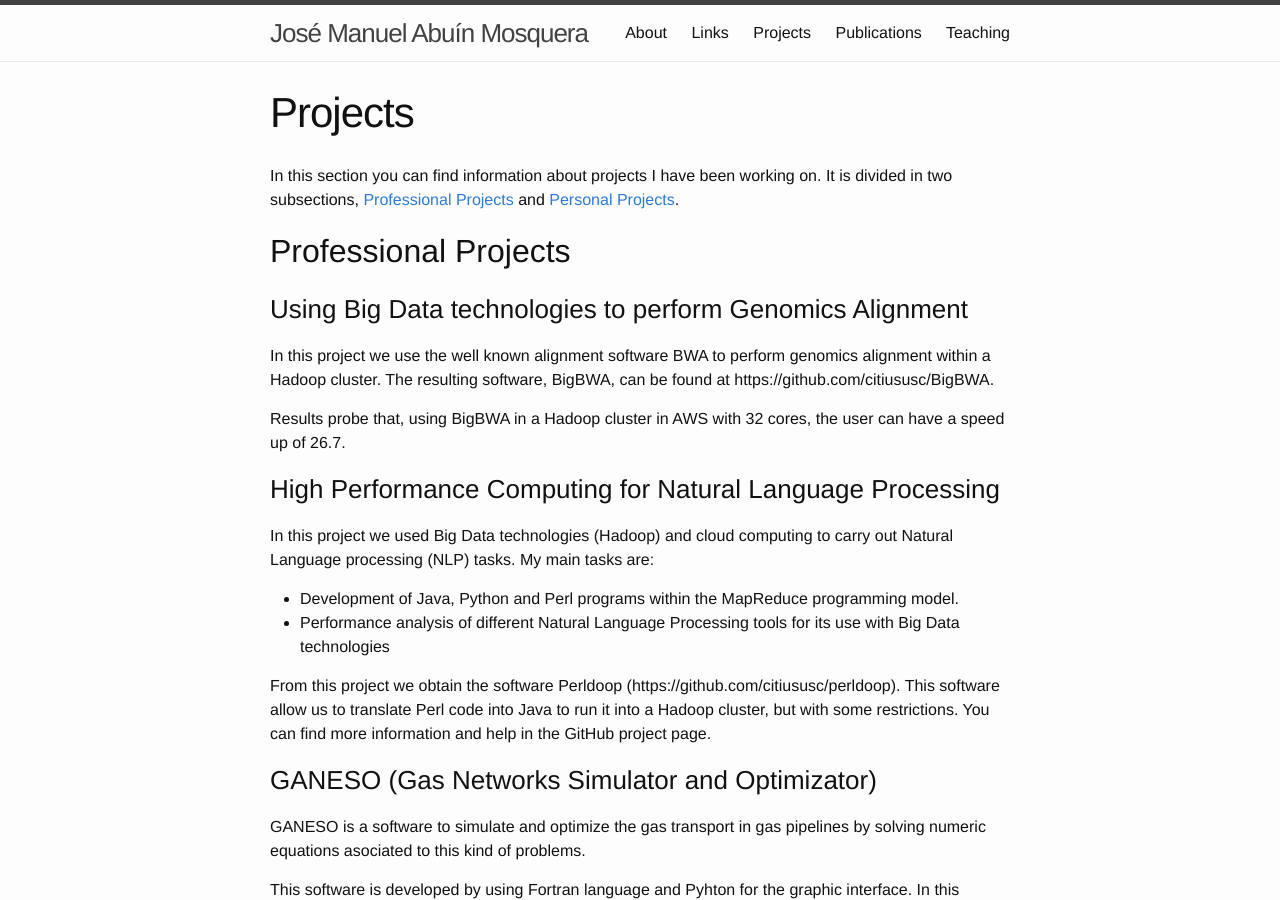
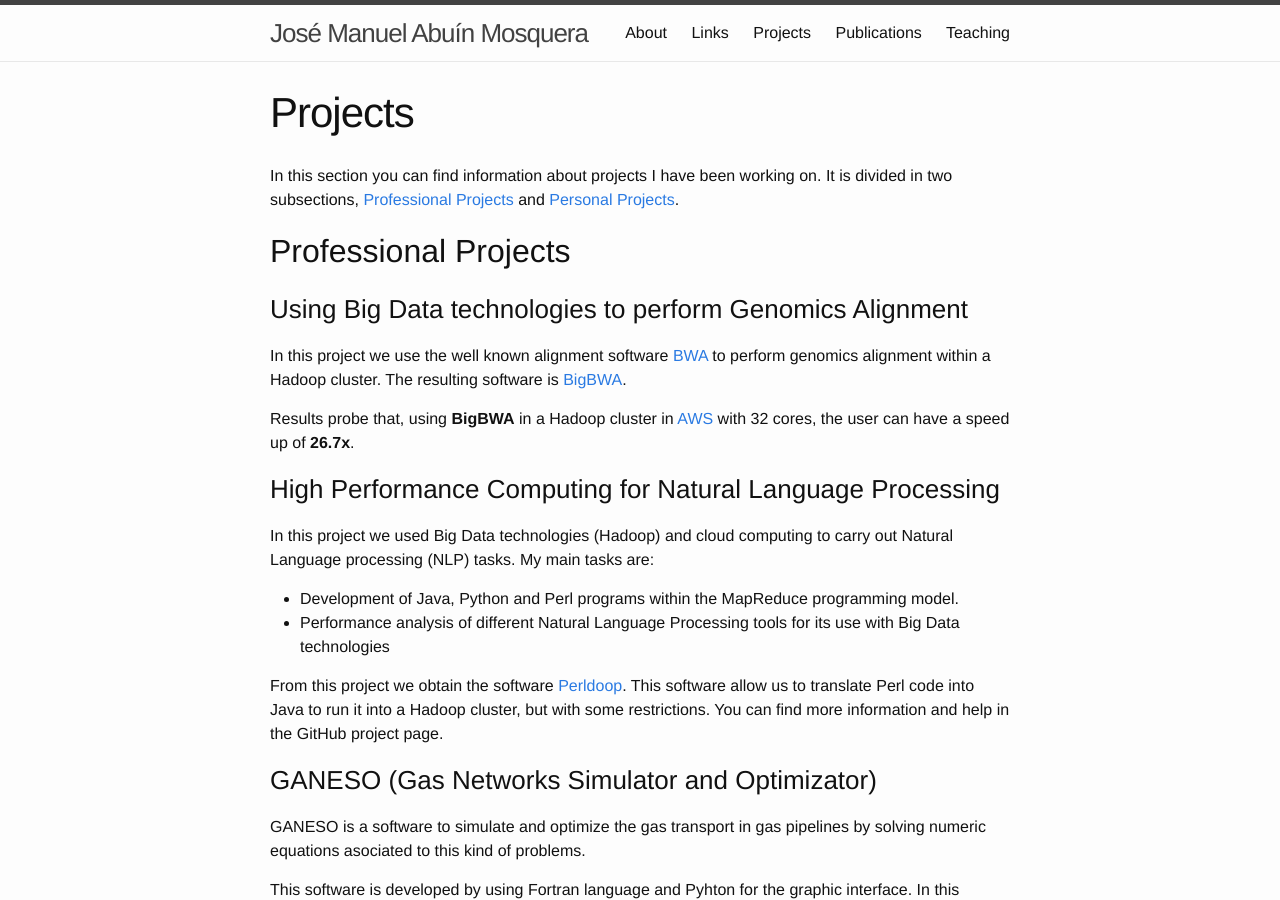
Before and after one commit to jmabuin/jmabuin.github.io, a Jekyll site: the page built from projects.md, in a window 1280 px wide and 900 px high. Built offline with Jekyll 4.4.1, drawn with Linux system fonts in a browser that asks for light colours.

Commit message:
Links added in projects

```diff
--- a/projects.md
+++ b/projects.md
@@ -10,9 +10,9 @@ In this section you can find information about projects I have been working on.
 
 ### Using Big Data technologies to perform Genomics Alignment ###
 
-In this project we use the well known alignment software BWA to perform genomics alignment within a Hadoop cluster. The resulting software, BigBWA, can be found at https://github.com/citiususc/BigBWA.
+In this project we use the well known alignment software [BWA](https://github.com/lh3/bwa){:target="_blank"} to perform genomics alignment within a Hadoop cluster. The resulting software is [BigBWA](https://github.com/citiususc/BigBWA){:target="_blank"}.
 
-Results probe that, using BigBWA in a Hadoop cluster in AWS with 32 cores, the user can have a speed up of 26.7.
+Results probe that, using **BigBWA** in a Hadoop cluster in [AWS](https://aws.amazon.com/){:target="_blank"} with 32 cores, the user can have a speed up of **26.7x**.
 
 ### High Performance Computing for Natural Language Processing ###
 
@@ -21,7 +21,7 @@ In this project we used Big Data technologies (Hadoop) and cloud computing to ca
 * Development of Java, Python and Perl programs within the MapReduce programming model.
 * Performance analysis of different Natural Language Processing  tools for its use with Big Data technologies
 
-From this project we obtain the software Perldoop (https://github.com/citiususc/perldoop). This software allow us to translate Perl code into Java to run it into a Hadoop cluster, but with some restrictions. You can find more information and help in the GitHub project page.
+From this project we obtain the software [Perldoop](https://github.com/citiususc/perldoop){:target="_blank"}. This software allow us to translate Perl code into Java to run it into a Hadoop cluster, but with some restrictions. You can find more information and help in the GitHub project page.
 
 ### GANESO (Gas Networks Simulator and Optimizator) ###
 
```
